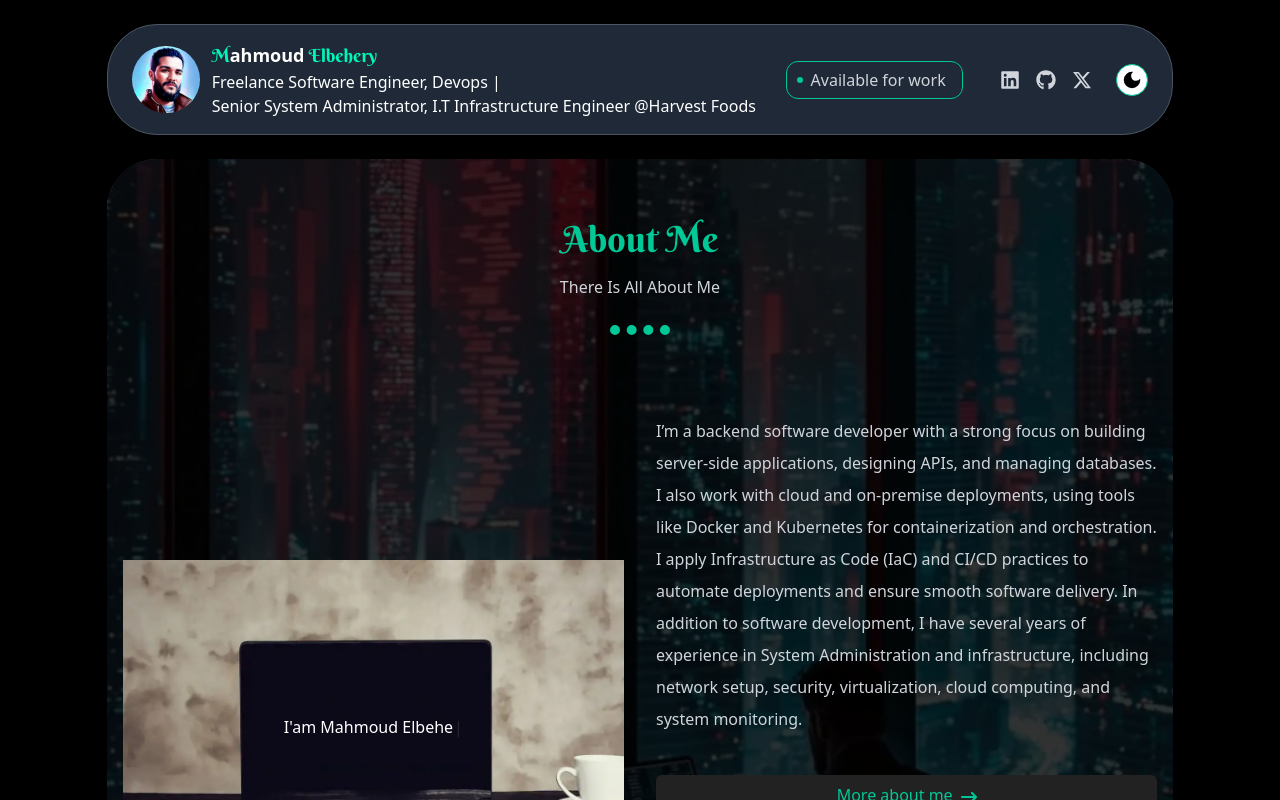
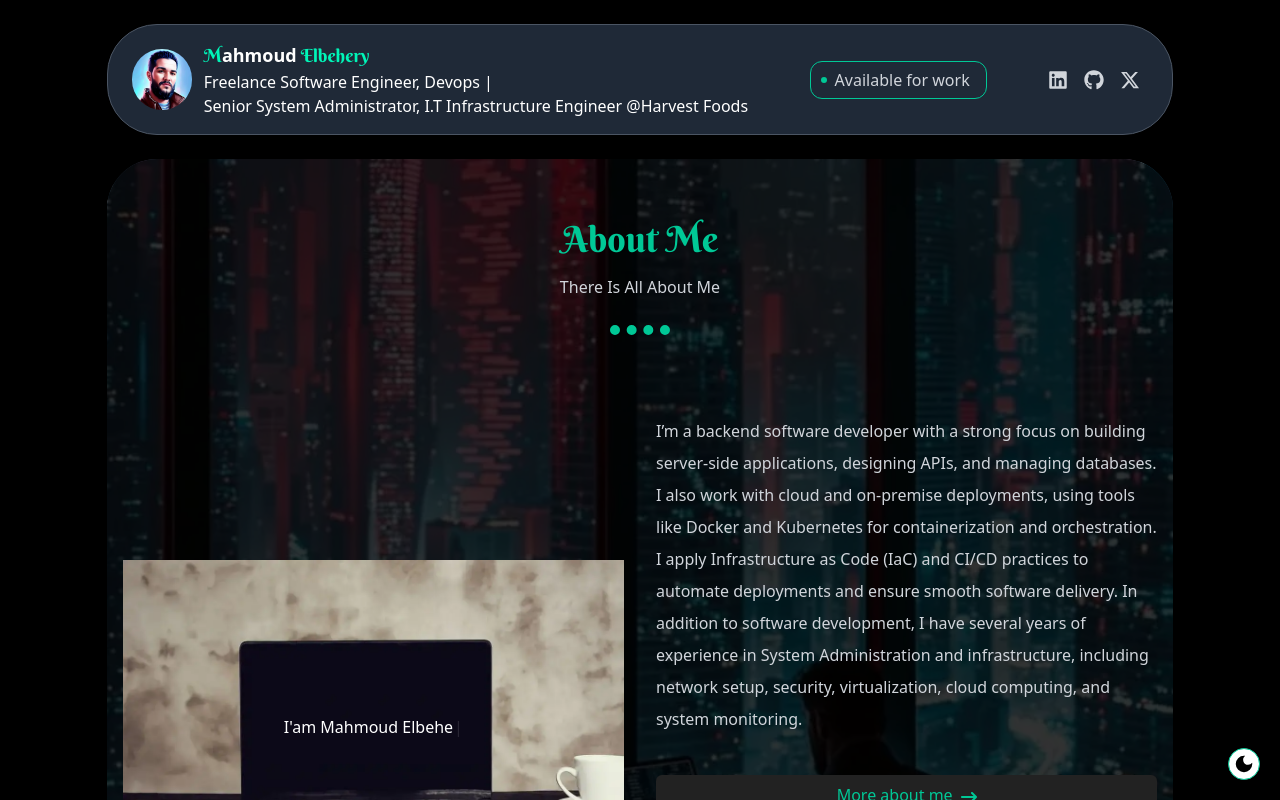
Before and after one commit to mahmoudramy93/portfolio, a Next.js app: page / in a window 1280 px wide. Shown: the top 800 px of the page. Built offline with nearby package versions, Linux system fonts and the light colour scheme.

Commit message:
style: :lipstick:

```diff
--- a/src/components/ThemeSwitcher.tsx
+++ b/src/components/ThemeSwitcher.tsx
@@ -16,7 +16,7 @@ const ThemeSwitcher = () => {
   if (!mounted) return null;
 
   return (
-    <div className="ml-4">
+    <div className="fixed bottom-5 right-5 ">
       {currentTheme === "dark" ? (
         <MdLightMode
           onClick={() => setTheme("light")}
--- a/src/components/common/Header.tsx
+++ b/src/components/common/Header.tsx
@@ -24,7 +24,7 @@ const SocialLink = ({ href, ariaLabel, Icon }: TSocialLinkProps) => (
 const Header = () => {
   return (
     <header
-      className="px-6 py-4 rounded-[50px] my-6 bg-gray-800 border border-gray-600 dark:border-transparent dark:bg-darkColor"
+      className="px-6 py-4 rounded-[50px] my-6 bg-gray-800 border border-gray-600 dark:border-transparent dark:bg-darkColor relative"
       id="header"
     >
       <div className="flex flex-col items-center justify-between gap-4 lg:flex-row ">
@@ -38,7 +38,7 @@ const Header = () => {
               className="rounded-full"
             />
           </Link>
-          <div className="">
+          <div className="w-full lg:w-[300px] xl:w-full">
             <h1 className="text-lg font-semibold text-white">
               <span className="text-lightTealGreen dark:text-tealGreen custom-font">
                 M
@@ -79,9 +79,9 @@ const Header = () => {
             ariaLabel="X (formerly Twitter) profile of Mahmoud Elbehery"
             Icon={FaXTwitter}
           />
-          <ThemeSwitcher />
         </div>
       </div>
+      <ThemeSwitcher />
     </header>
   );
 };
```
Also changed, not shown: 1 other file (tests, documents, lock files or other folders).
